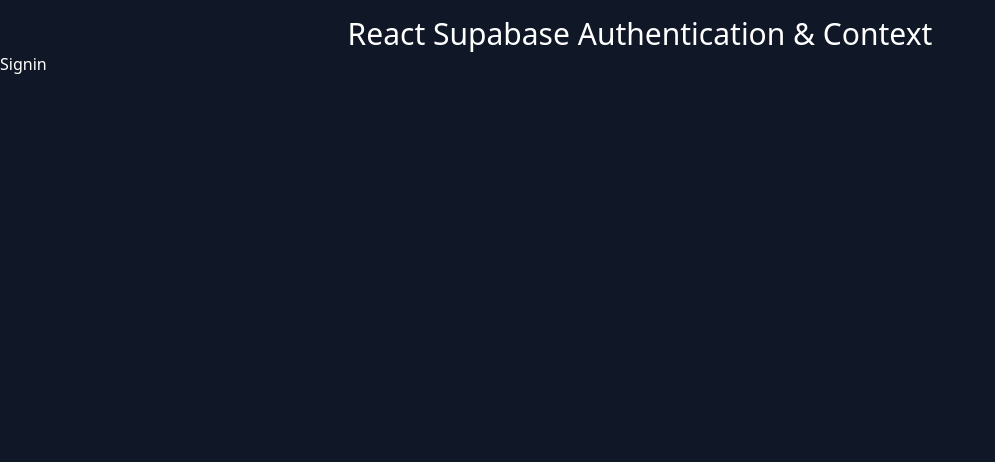
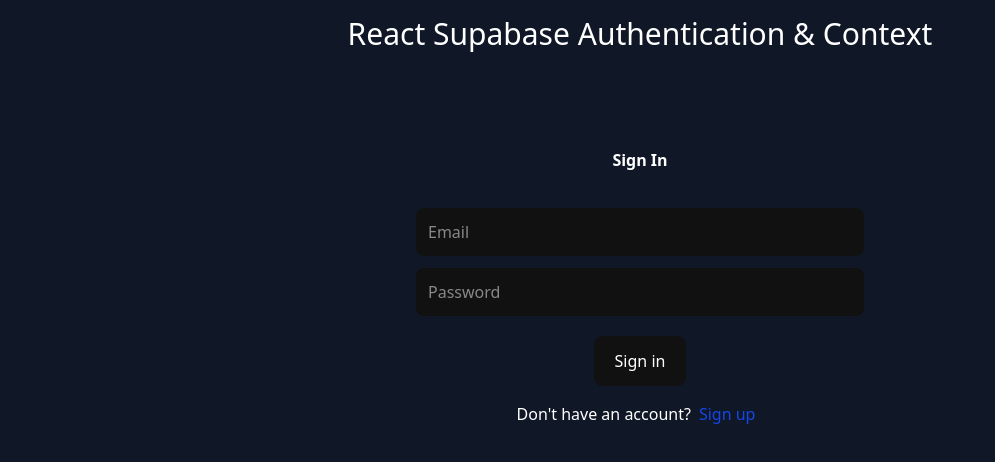
Before and after one commit to Shema-arsene/React_supabase_authentication, a React (Vite) app: page /signin in a window 1280 px wide. Shown: the top 462 px of the page, without its empty margins (0-995 px from the left). Built offline with nearby package versions, Linux system fonts and the light colour scheme; no server answers.

Commit message:
Implemented sign in functionality

```diff
--- a/src/components/Signin.jsx
+++ b/src/components/Signin.jsx
@@ -1,7 +1,73 @@
-import React from "react"
+import React, { useState } from "react"
+import { Link, useNavigate } from "react-router-dom"
+import { userAuth } from "../Context/AuthContext"
 
 const Signin = () => {
-  return <div>Signin</div>
+  const [email, setEmail] = useState("")
+  const [password, setPassword] = useState("")
+  const [error, setError] = useState("")
+  const [loading, setLoading] = useState(false)
+
+  const navigate = useNavigate()
+
+  const { session, signInUser } = userAuth()
+  console.log(session)
+  // console.log(email, password)
+
+  const handleSignIn = async (e) => {
+    e.preventDefault()
+    setLoading(true)
+    try {
+      const result = await signInUser(email, password)
+
+      if (result.success) {
+        navigate("/dashboard")
+      } else {
+        setError(result.error.message)
+      }
+    } catch (error) {
+      setError("An error occurred signing-in")
+    } finally {
+      setLoading(false)
+    }
+  }
+
+  return (
+    <div>
+      <form onSubmit={handleSignIn} className="max-w-md m-auto pt-24">
+        <h2 className="font-semibold text-center pb-2">Sign In</h2>
+        <div className="flex flex-col py-4 ">
+          <input
+            className="p-3 mt-3 rounded-lg bg-[#111111]"
+            type="email"
+            placeholder="Email"
+            onChange={(e) => setEmail(e.target.value)}
+          />
+          <input
+            className="p-3 mt-3 rounded-lg bg-[#111111]"
+            type="password"
+            placeholder="Password"
+            onChange={(e) => setPassword(e.target.value)}
+          />
+          <button
+            type="submit"
+            disabled={loading}
+            className="mt-5 block w-fit mx-auto border border-[#111] py-3 px-5 rounded-lg cursor-pointer bg-[#111] hover:bg-black hover:border-black duration-300"
+          >
+            Sign in
+          </button>
+        </div>
+        <p className="text-center">
+          Don't have an account?
+          <Link to="/signup" className="text-blue-700 mx-2">
+            Sign up
+          </Link>
+        </p>
+
+        {error && <p className="text-red-500 text-center pt-5">{error}</p>}
+      </form>
+    </div>
+  )
 }
 
 export default Signin
```
